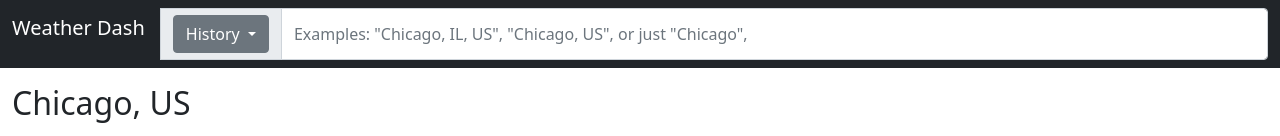
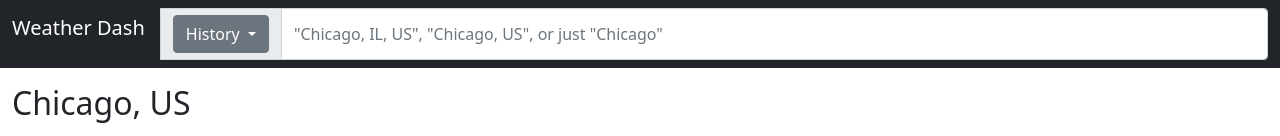
Before and after one commit to Yoonbacca/weather-dashboard, a plain HTML site: page index.html in a window 1280 px wide. Shown: the top 136 px of the page. Drawn offline with nearby package versions, Linux system fonts and the light colour scheme; no server answers.

Commit message:
Correct typo on placeholder

```diff
--- a/index.html
+++ b/index.html
@@ -22,7 +22,7 @@
                       </ul>
                   </div>
                 </span>
-                <input id ='searchbar' type="text" class="form-control" placeholder="Examples: &quot;Chicago, IL, US&quot;, &quot;Chicago, US&quot;, or just &quot;Chicago&quot;," aria-label="Location" aria-describedby="basic-addon1">
+                <input id ='searchbar' type="text" class="form-control" placeholder="&quot;Chicago, IL, US&quot;, &quot;Chicago, US&quot;, or just &quot;Chicago&quot;" aria-label="Location" aria-describedby="basic-addon1">
               </div>
             </form>
           </nav>
```
